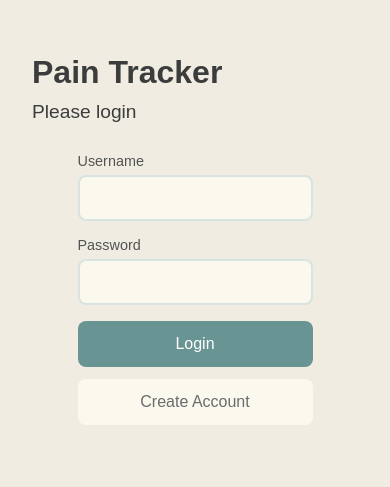
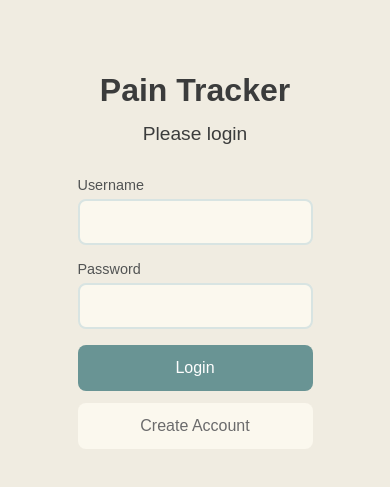
Before and after one commit to Agnesjakobsen/Applied_react_painapp, a React app: page /login in a window 390 px wide. Shown: the part 183-670 px from the top of the page. Built offline with nearby package versions, Linux system fonts and the light colour scheme.

Commit message:
Fixed minor styling issues

```diff
--- a/src/components/reports.jsx
+++ b/src/components/reports.jsx
@@ -375,7 +375,7 @@ function Reports() {
 
             <div className="metrics-container">
               <div className="metric-card">
-                <h3>Average Pain Score ({rangeOption})</h3>
+                <h3>Average Pain Score</h3>
                 <div className="metric-value">
                   {!isNaN(averagePain) ? averagePain.toFixed(2) : "No data"}
                 </div>
@@ -391,7 +391,7 @@ function Reports() {
               </div>
 
               <div className="metric-card">
-                <h3>Most Painful Area ({rangeOption})</h3>
+                <h3>Most Painful Area</h3>
                 <div className="metric-value">
                   {mostPainfulArea || "No data"}
                 </div>
--- a/src/styles.css
+++ b/src/styles.css
@@ -82,6 +82,7 @@ ORIGINAL COLOR SCHEME:
   /* Main content */
 
   .main-content {
+    padding-top: 20px;
     padding-bottom: 120px;
     width: 100%;
     overflow-x: hidden;
@@ -316,6 +317,11 @@ ORIGINAL COLOR SCHEME:
     font-size: 1.2rem;
     margin-bottom: 12px;
     color: var(--primary-text-color);
+    text-align: center;
+  }
+
+  .home-container .relevant-content h3 {
+    text-align: center !important;
   }
 
   .relevant-content p {
@@ -401,8 +407,8 @@ ORIGINAL COLOR SCHEME:
         .main-content h1,
         .main-content h2,
         .main-content h3 {
-          padding-left: 16px;
-          text-align: left;
+          padding: 2px;
+          text-align: center;
           color: var(--primary-text-color);
         }
 
@@ -411,7 +417,7 @@ ORIGINAL COLOR SCHEME:
           .main-content h1,
           .main-content h2,
           .main-content h3 {
-            padding-left: 12px;
+            padding: 2px;
           }
         }
 
@@ -423,17 +429,19 @@ ORIGINAL COLOR SCHEME:
 
         .metrics-container {
           display: flex;
-          gap: 20px;
           flex-wrap: wrap;
+          gap: 12px;
+          justify-content: space-between;
+          padding: 0 12px;
         }
 
         .metric-card {
-          flex: 1;
-          min-width: 250px; /* Make smaller so metric cards can be next to each other? */
+          flex: 1 1 calc(50% - 12px); /* two per row with 20px gap */
+          box-sizing: border-box;
           padding: 20px;
-          margin: 10px;
+          margin: 0;
           background-color: var(--primary-container-color);
-          border: 1px solid var(--border-color);
+          border: var(--border-thickness) solid var(--border-color);
           border-radius: var(--border-radius);
           box-shadow: var(--box-shadow-color);
           text-align: center;
@@ -644,6 +652,7 @@ ORIGINAL COLOR SCHEME:
 
   .question-title {
     font-weight: bold;
+    text-align: center !important;
     margin-bottom: 0.5rem;
     font-size: 1.1rem;
     color: var(--primary-text-color);
```
